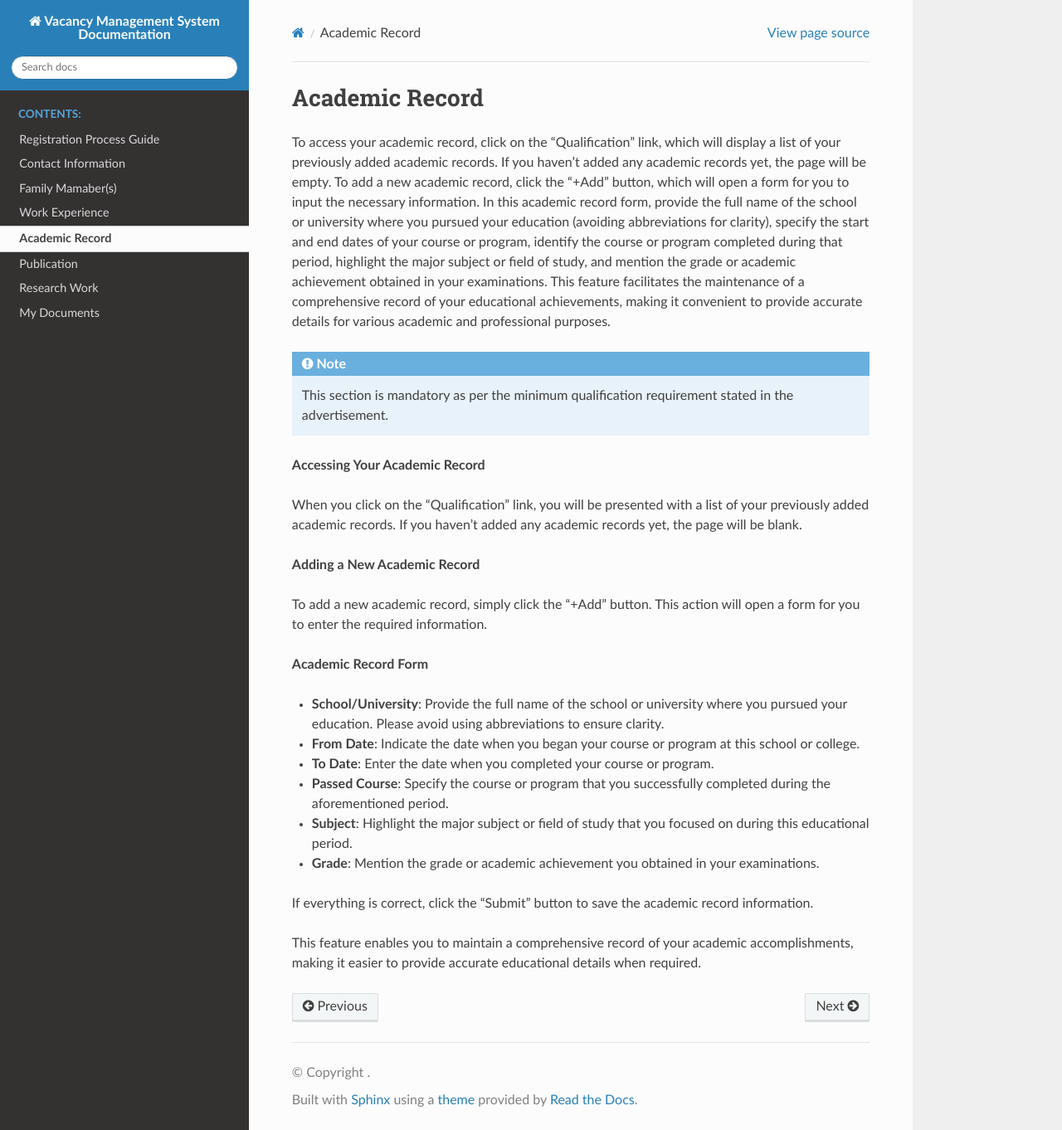
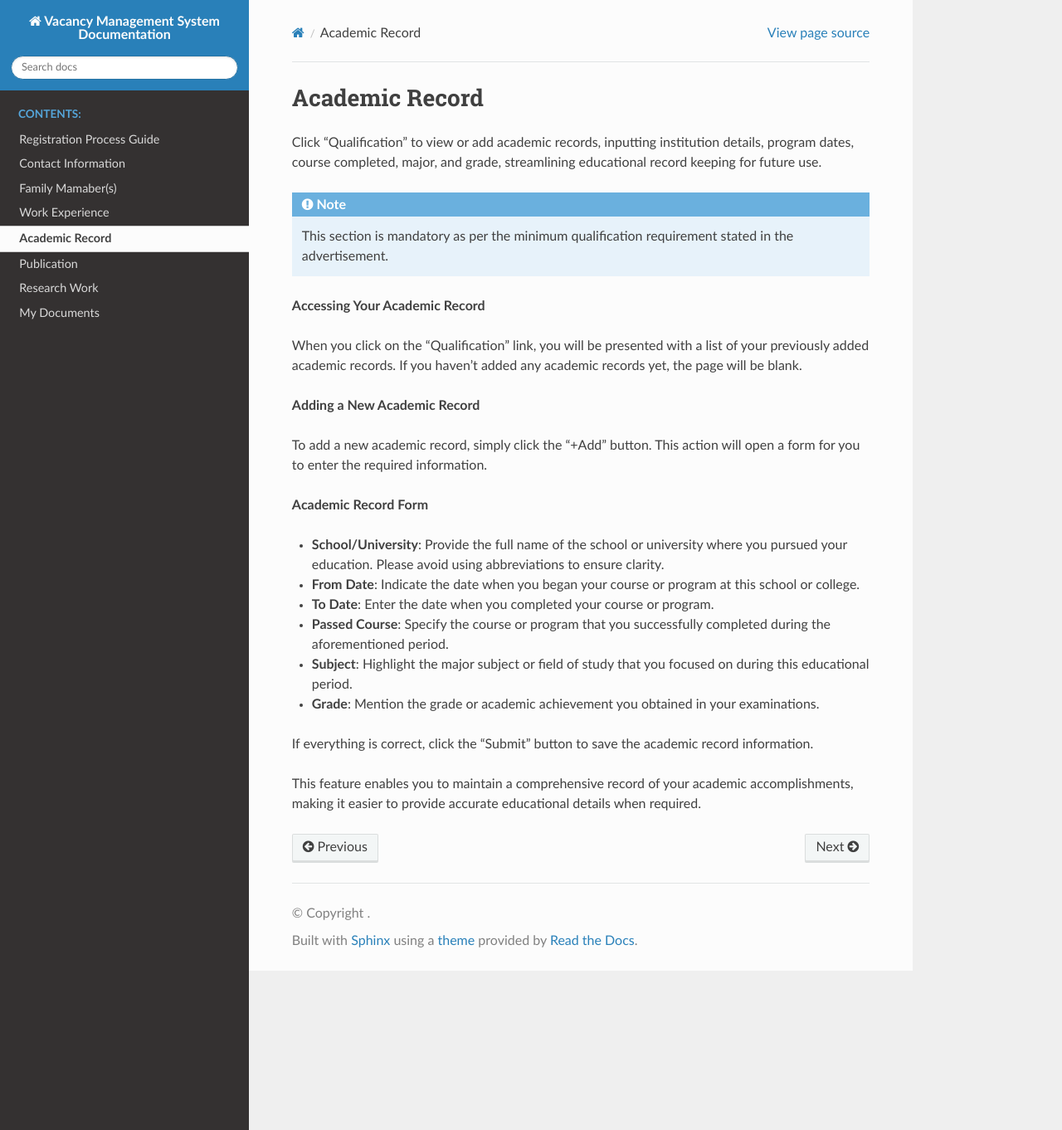
Before and after one commit to w38g0ru/vms, a Sphinx documentation site: the page built from docs/qualification.rst, in a window 1280 px wide and 1362 px high. Shown: the whole window at 83% size. Built offline with Sphinx 7.4.7 and the Read the Docs theme 2.0.0, drawn with Linux system fonts in a browser that asks for light colours; pages that are not in the unit, such as notebooks, are missing from menus.

Commit message:
Update qualification.rst

```diff
--- a/docs/qualification.rst
+++ b/docs/qualification.rst
@@ -1,7 +1,7 @@
 Academic Record
 ===============
 
-To access your academic record, click on the “Qualification” link, which will display a list of your previously added academic records. If you haven't added any academic records yet, the page will be empty. To add a new academic record, click the “+Add” button, which will open a form for you to input the necessary information. In this academic record form, provide the full name of the school or university where you pursued your education (avoiding abbreviations for clarity), specify the start and end dates of your course or program, identify the course or program completed during that period, highlight the major subject or field of study, and mention the grade or academic achievement obtained in your examinations. This feature facilitates the maintenance of a comprehensive record of your educational achievements, making it convenient to provide accurate details for various academic and professional purposes.
+Click "Qualification" to view or add academic records, inputting institution details, program dates, course completed, major, and grade, streamlining educational record keeping for future use.
 
 .. note::
    This section is mandatory as per the minimum qualification requirement stated in the advertisement.
```
